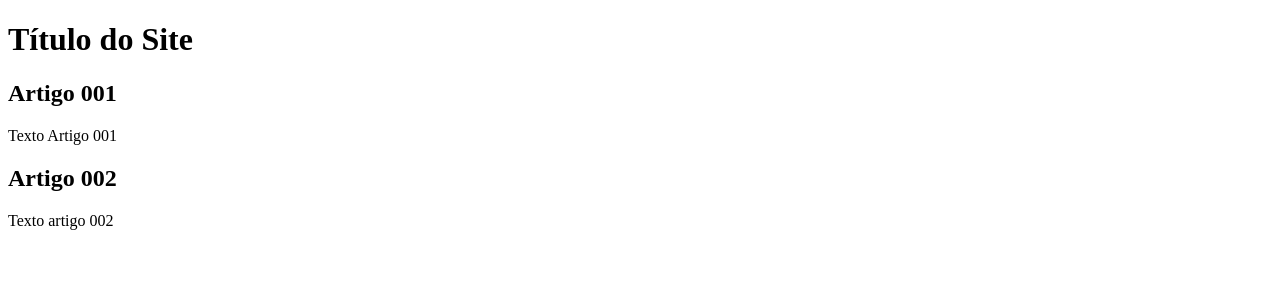
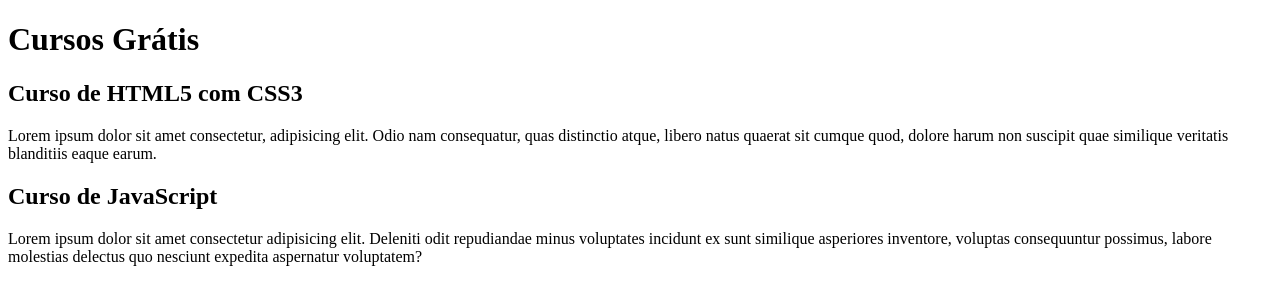
Before and after one commit to mauropanini/projeto-site, a plain HTML site: page index.html in a window 1280 px wide. Drawn offline with Linux system fonts and the light colour scheme.

Commit message:
comecei a escrever o conteúdo

```diff
--- a/index.html
+++ b/index.html
@@ -8,15 +8,15 @@
 <body>
     <main>
         <header>
-            <h1>Título do Site</h1>
+            <h1>Cursos Grátis</h1>
         </header>
         <article>
-           <h2>Artigo 001</h2>
-           <p>Texto Artigo 001</p>
+           <h2>Curso de HTML5 com CSS3</h2>
+           <p>Lorem ipsum dolor sit amet consectetur, adipisicing elit. Odio nam consequatur, quas distinctio atque, libero natus quaerat sit cumque quod, dolore harum non suscipit quae similique veritatis blanditiis eaque earum.</p>
         </article>
         <article>
-            <h2>Artigo 002</h2>
-            <p>Texto artigo 002</p>
+            <h2>Curso de JavaScript</h2>
+            <p>Lorem ipsum dolor sit amet consectetur adipisicing elit. Deleniti odit repudiandae minus voluptates incidunt ex sunt similique asperiores inventore, voluptas consequuntur possimus, labore molestias delectus quo nesciunt expedita aspernatur voluptatem?</p>
         </article>
     </main>
 </body>
```
